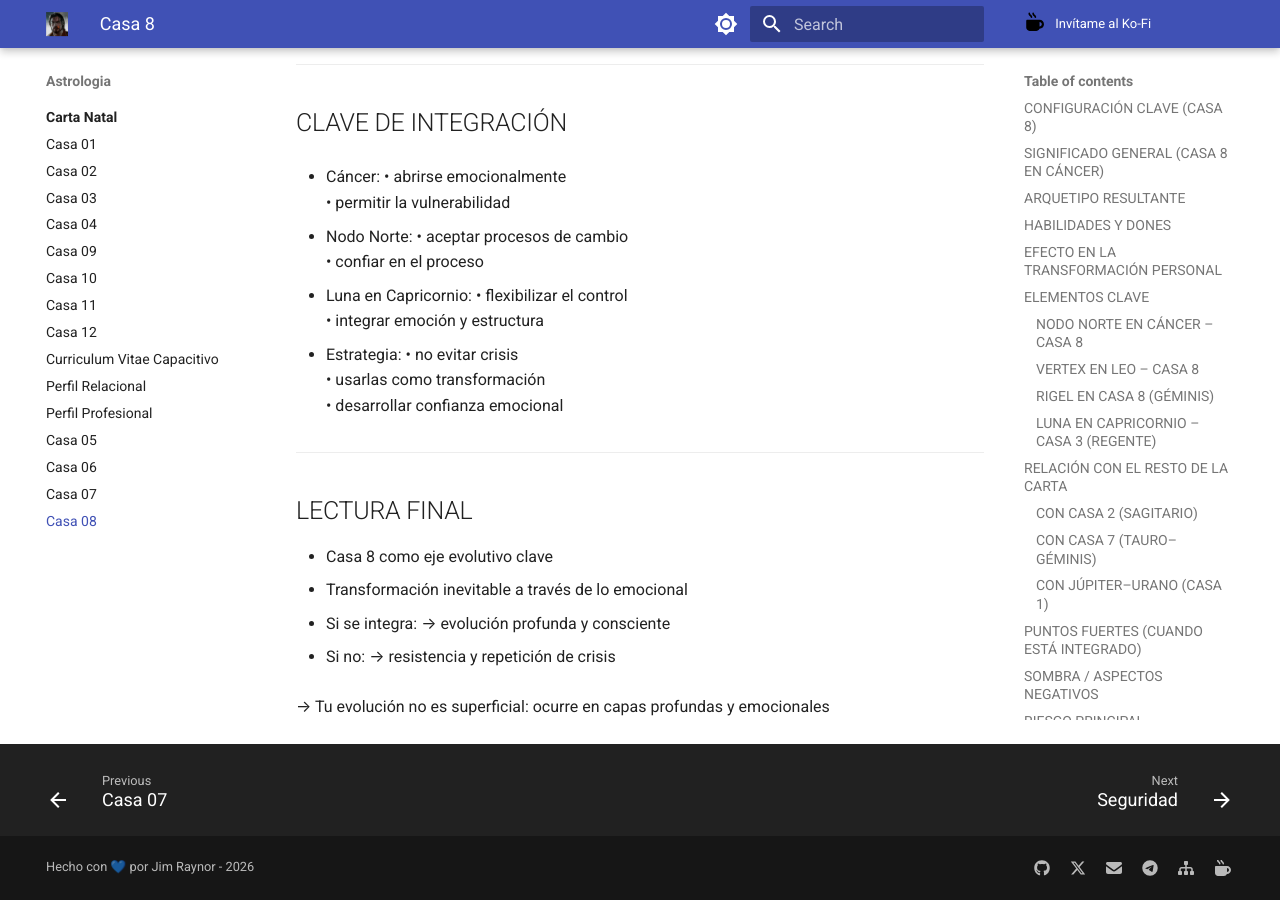
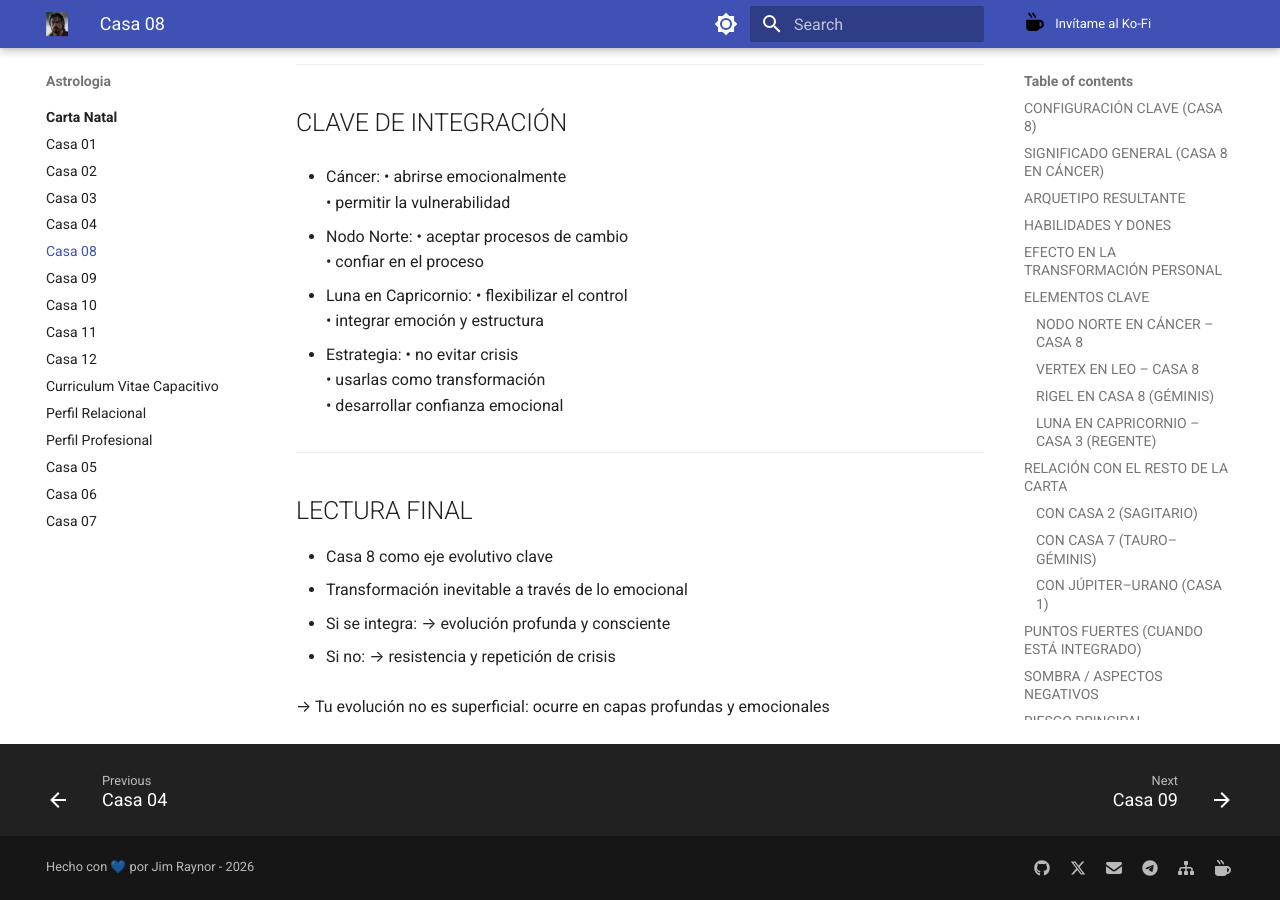
Before and after one commit to jimraynor88/blog, an MkDocs documentation site: the page built from docs/Astrologia/Carta_Natal/casa_08.md, in a window 1280 px wide and 900 px high, scrolled down 4339 px. Built offline with MkDocs 1.6.1 and Material for MkDocs 9.7.7, drawn with Linux system fonts in a browser that asks for light colours; some of the changed lines change nothing that is shown.

Commit message:
Update and rename docs/Astrologia/Carta_Natal/Casa_08/mi_casa_8.md to docs/Astrologia/Carta_Natal/casa_08.md

```diff
--- a/docs/Astrologia/Carta_Natal/Casa_08/mi_casa_8.md
+++ b/docs/Astrologia/Carta_Natal/casa_08.md
@@ -1,19 +1,4 @@
----
-layout: post
-tags: [Astrología, Carta Natal]
-categories: [Astrología/Carta Natal]
-#date: 2019-06-25 13:14:15
-#excerpt: ''
-#image: 'BASEURL/assets/blog/img/.png'
-#description:
-#permalink:
-title: 'Casa 8'
----
 
-
-
-
-----
 ## CONFIGURACIÓN CLAVE (CASA 8)
 - Casa 8 en Cáncer (cúspide ≈ 9°52' Cáncer)
 - Nodo Norte (Nodo real): 3°29' Cáncer – Casa 8
```
